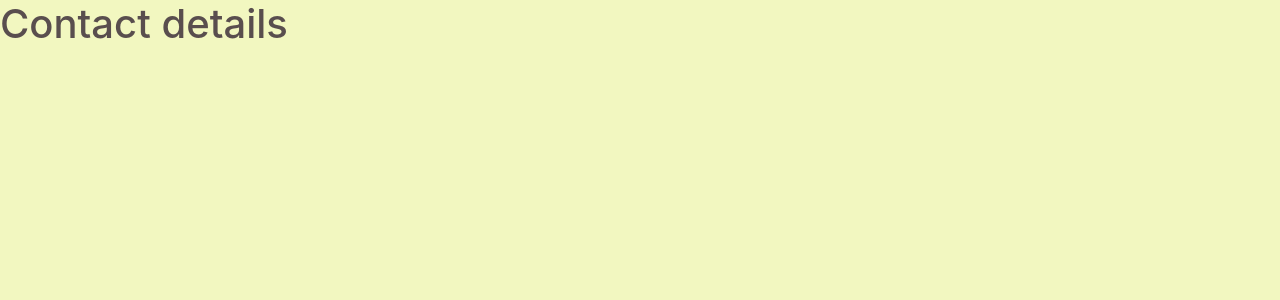
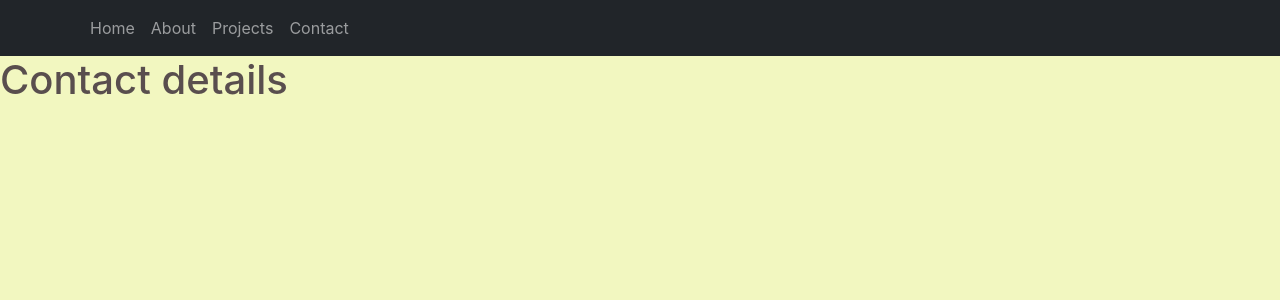
Before and after one commit to pandi1813/react-portfolio, a React (Create React App) app: page /contact in a window 1280 px wide. Shown: the top 300 px of the page. Built offline with nearby package versions, Linux system fonts and the light colour scheme.

Commit message:
added navbar to pages

```diff
--- a/src/App.js
+++ b/src/App.js
@@ -1,7 +1,6 @@
 
 import './App.css';
 import Home from './components/pages/Home';
-import NavbarComponent from './components/Navbar';
 import 'bootstrap/dist/css/bootstrap.min.css'
 import {BrowserRouter as Router, Routes, Route} from "react-router-dom";
 import ProjectGallery from './components/pages/ProjectGallery';
--- a/src/components/Navbar.jsx
+++ b/src/components/NavbarComponent.jsx
@@ -9,6 +9,7 @@ export default function NavbarComponent() {
         <Container>
         <Nav className="me-auto">
             <Nav.Link href="/">Home</Nav.Link>
+            <Nav.Link href="about">About</Nav.Link>
             <Nav.Link href="/projects">Projects</Nav.Link>
             <Nav.Link href="contact">Contact</Nav.Link>
         </Nav>
--- a/src/components/StickyNoteLinks/StickyNote.jsx
+++ b/src/components/StickyNoteLinks/StickyNote.jsx
@@ -19,7 +19,7 @@ export default function StickyNote(props) {
                         </defs>
                     </svg>
                     <div className="sticky-content">
-                        <NavLink to='projects'>{props.text}</NavLink>
+                        <NavLink to={props.link}>{props.text}</NavLink>
                     </div>
                 </div>
             </div>
--- a/src/components/pages/About.jsx
+++ b/src/components/pages/About.jsx
@@ -1,6 +1,9 @@
+import NavbarComponent from '../NavbarComponent';
+
 export default function About() {
     return (
         <>
+        <NavbarComponent/>
         <h1>About</h1>
         </>
     )
--- a/src/components/pages/Contact.jsx
+++ b/src/components/pages/Contact.jsx
@@ -1,8 +1,10 @@
+import NavbarComponent from '../NavbarComponent';
 
 
 export default function Contact() {
     return (
         <>
+        <NavbarComponent/>
         <h1>Contact details</h1>
         </>
     )
--- a/src/components/pages/Home.jsx
+++ b/src/components/pages/Home.jsx
@@ -6,7 +6,7 @@ export default function Home() {
     return <>
        <Welcome/>
        <BrandStatement/>
-       <StickyNote text='Check out my projects'/>
-       <StickyNote text='Get in touch'/>
+       <StickyNote text='Check out my projects' link='projects'/>
+       <StickyNote text='Get in touch' link='contact'/>
     </>
 }
--- a/src/components/pages/ProjectGallery.jsx
+++ b/src/components/pages/ProjectGallery.jsx
@@ -1,4 +1,6 @@
 import Project from "../Project";
+import NavbarComponent from '../NavbarComponent';
+
 
 
 export default function ProjectGallery() {
@@ -6,6 +8,7 @@ export default function ProjectGallery() {
 
     return (
         <>
+        <NavbarComponent/>
         <h1>Projects</h1>
         <div className="row">
         {projectDetails.map(projectDetail => <Project {...projectDetail}/>)}
```
